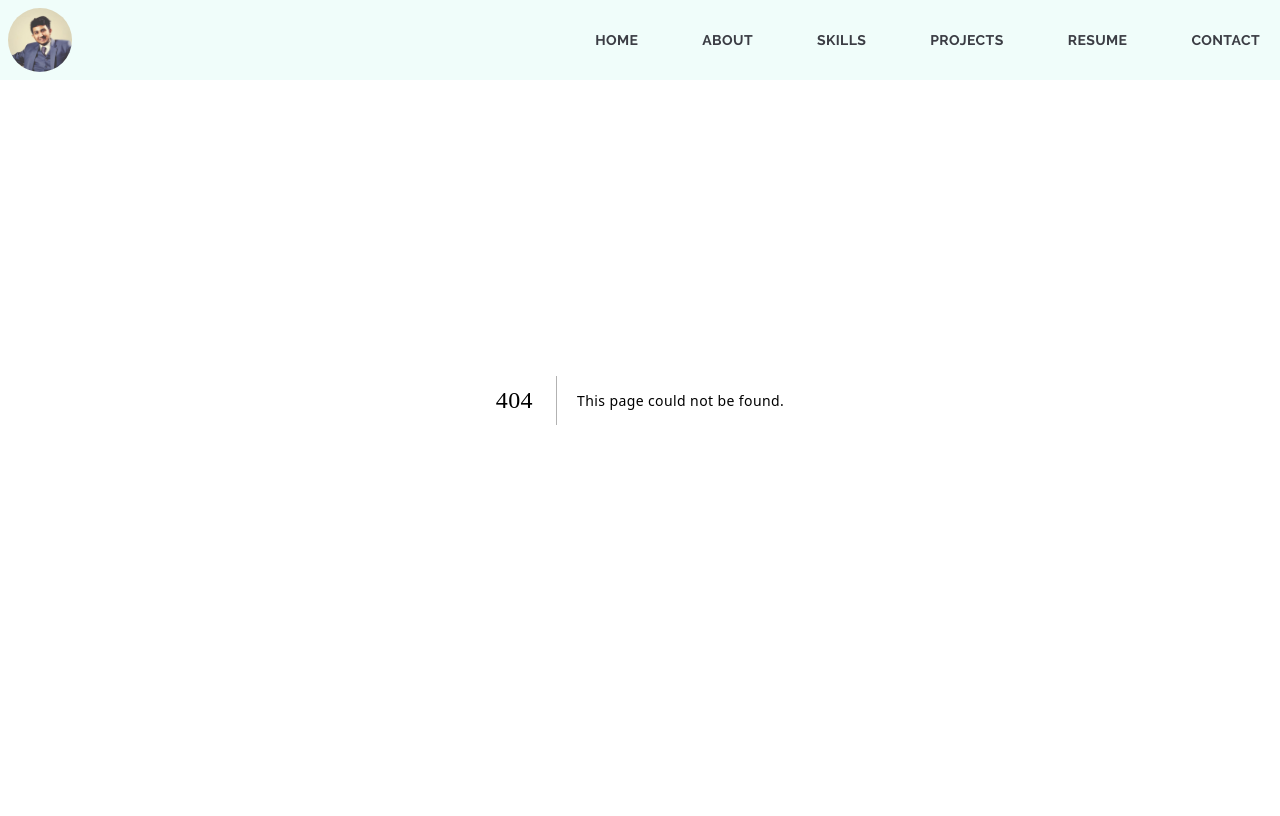
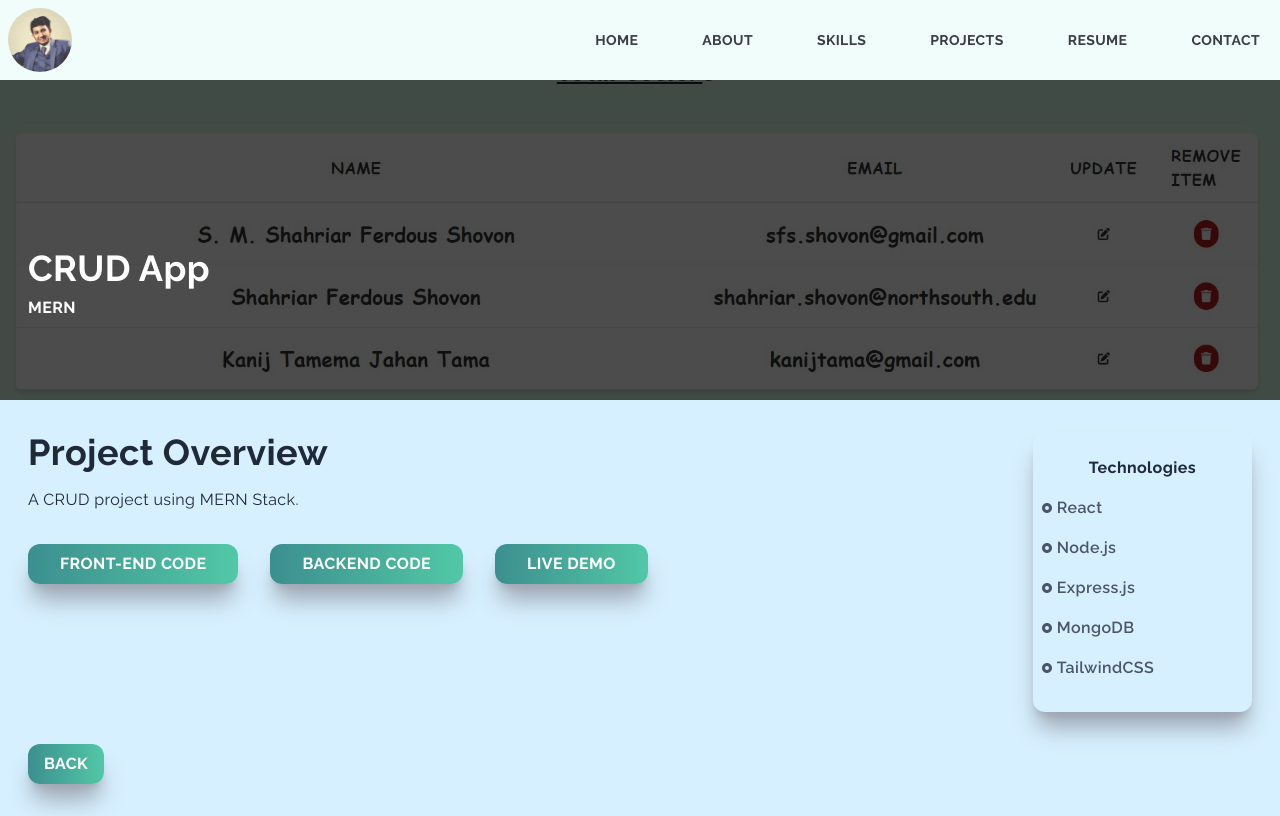
Before and after one commit to sfshovon/sfs-portfolio-next-js, a Next.js app: page /projectDetails/crudApp in a window 1280 px wide. Before the commit this address had no page. Built offline with nearby package versions, Linux system fonts and the light colour scheme.

Commit message:
Project Added

```diff
--- a/components/Projects.jsx
+++ b/components/Projects.jsx
@@ -10,6 +10,7 @@
 import groceryStore from '../public/assets/projects/simple-react-js-grocery-store.jpg';
 import connectingHub from '../public/assets/projects/simple-react-js-mui-responsive-social-media.jpg';
 import yumCha from '../public/assets/projects/simple-react-js-restaurant.jpg';
+import crudApp from '../public/assets/projects/simple-react-node-mongo-crud.jpg';
 
 const Projects = () => {
   return (
@@ -85,6 +86,12 @@
             projectUrl='/projectDetails/cookingMania'
             tech='HTML & CSS'
           />
+          <ProjectItem
+            title='CRUD App'
+            backgroundImg={crudApp}
+            projectUrl='/projectDetails/crudApp'
+            tech='MERN'
+          />
         </div>
       </div>
     </div>
--- /dev/null
+++ b/pages/projectDetails/crudApp.jsx
@@ -0,0 +1,82 @@
+import Image from 'next/image';
+import Link from 'next/link';
+import { RiRadioButtonFill } from 'react-icons/ri';
+import crud from '../../public/assets/projects/simple-react-node-mongo-crud.jpg';
+
+const crudApp = () => {
+  return (
+    <div className='w-full'>
+      <div className='w-screen h-[50vh] relative'>
+        <div className='absolute top-0 left-0 w-full h-[50vh] bg-black/70 z-10' />
+        <Image
+          className='absolute z-1'
+          layout='fill'
+          objectFit='cover'
+          src={crud}
+          alt='/'
+        />
+        <div className='absolute top-[70%] max-w-[1240px] w-full left-[50%] right-[50%] translate-x-[-50%] translate-y-[-50%] text-white z-10 p-2'>
+          <h2 className='py-2'>CRUD App</h2>
+          <h3> MERN </h3>
+        </div>
+      </div>
+
+      <div className='max-w-[1240px] mx-auto p-2 grid md:grid-cols-5 gap-8 py-8'>
+        <div className='col-span-4'>
+          <h2>Project Overview</h2>
+          <p className='my-4'>
+            A CRUD project using MERN Stack.
+          </p>
+          <a
+            href='https://github.com/sfshovon/simple-react-node-mongo-crud-client-side'
+            target='_blank'
+            rel='noreferrer'
+          >
+            <button className='px-8 py-2 mt-4 mr-8 font-bold hover:text-gray-800 hover:scale-105'>Front-End Code</button>
+          </a>
+          <a
+            href='https://github.com/sfshovon/simple-react-node-mongo-crud-server-side'
+            target='_blank'
+            rel='noreferrer'
+          >
+            <button className='px-8 py-2 mt-4 mr-8 font-bold hover:text-gray-800 hover:scale-105'>Backend Code</button>
+          </a>
+          <a
+            href='https://simple-react-node-mongo-crud-client-side.vercel.app'
+            target='_blank'
+            rel='noreferrer'
+          >
+            <button className='px-8 py-2 mt-4 mr-8 font-bold hover:text-gray-800 hover:scale-105'>Live Demo</button>
+          </a>
+        </div>
+        <div className='col-span-4 md:col-span-1 shadow-xl shadow-gray-400 rounded-xl py-4'>
+          <div className='p-2'>
+            <p className='text-center font-bold pb-2'>Technologies</p>
+            <div className='grid grid-cols-3 md:grid-cols-1'>
+              <p className='text-gray-600 py-2 flex items-center font-semibold'>
+                <RiRadioButtonFill className='pr-1' /> React
+              </p>
+              <p className='text-gray-600 py-2 flex items-center font-semibold'>
+                <RiRadioButtonFill className='pr-1' /> Node.js
+              </p>
+              <p className='text-gray-600 py-2 flex items-center font-semibold'>
+                <RiRadioButtonFill className='pr-1' /> Express.js
+              </p>
+              <p className='text-gray-600 py-2 flex items-center font-semibold'>
+                <RiRadioButtonFill className='pr-1' /> MongoDB
+              </p>
+              <p className='text-gray-600 py-2 flex items-center font-semibold'>
+                <RiRadioButtonFill className='pr-1' /> TailwindCSS
+              </p>
+            </div>
+          </div>
+        </div>
+        <Link href='/#projects'>
+            <button className='px-4 py-2 font-bold hover:text-gray-800 hover:scale-105'>Back</button>
+        </Link>
+      </div>
+    </div>
+  );
+};
+
+export default crudApp;
```
Also changed, not shown: public/assets/projects/simple-react-node-mongo-crud.jpg (added).
